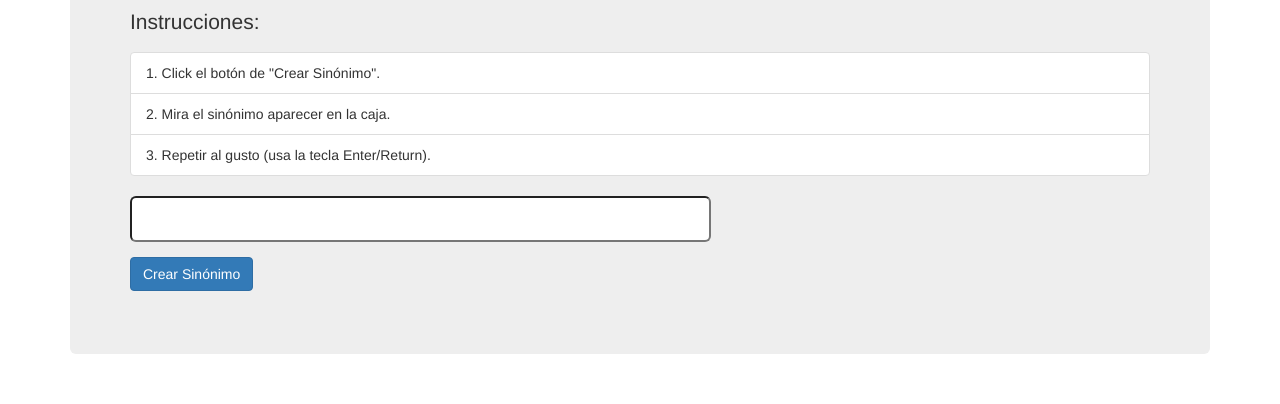
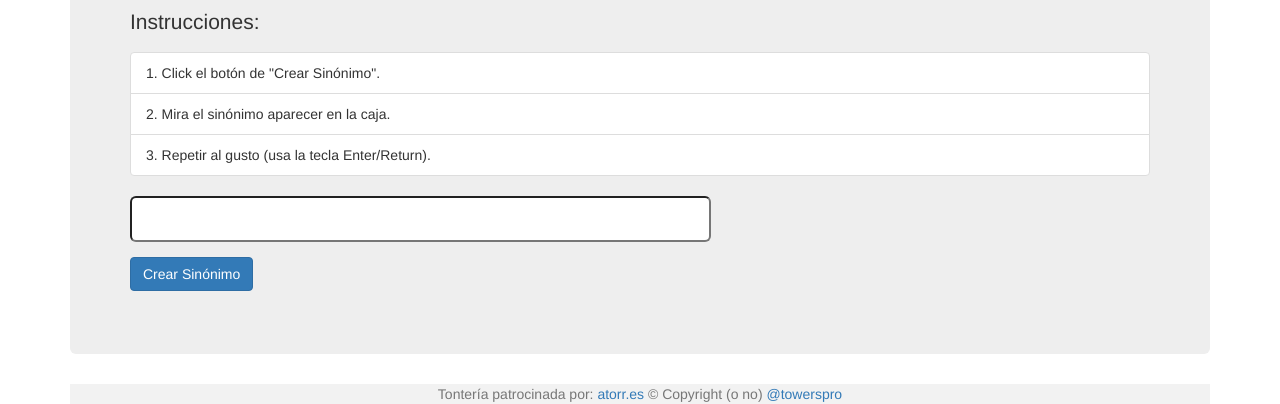
Before and after one commit to torrespro/nadie-sabe-nada, a plain HTML site: page index.html in a window 1280 px wide. Shown: the part 440-844 px from the top of the page. Drawn offline with nearby package versions, Linux system fonts and the light colour scheme.

Commit message:
feature: footer

```diff
--- a/index.html
+++ b/index.html
@@ -47,6 +47,26 @@ function getResult()
 	    </div>
 	</form>
   </div>
+
+  <!-- Footer -->
+<footer class="text-center text-lg-start bg-light text-muted">
+	<!-- Section: Social media -->
+	<section
+	  class="d-flex justify-content-center justify-content-lg-between p-4 border-bottom"
+	>
+
+	<!-- Copyright -->
+	<div class="text-center p-4" style="background-color: rgba(0, 0, 0, 0.05);">
+	  Tontería patrocinada por:
+	  <a class="text-reset fw-bold" href="https://atorr.es/">atorr.es</a>
+	   © Copyright (o no)
+	  <a class="text-reset fw-bold" href="https://twitter.com/towerspro">@towerspro</a>
+	</div>
+	</div>
+	<!-- Copyright -->
+  </footer>
+  <!-- Footer -->
+
 </div>
 
 </body>
```
